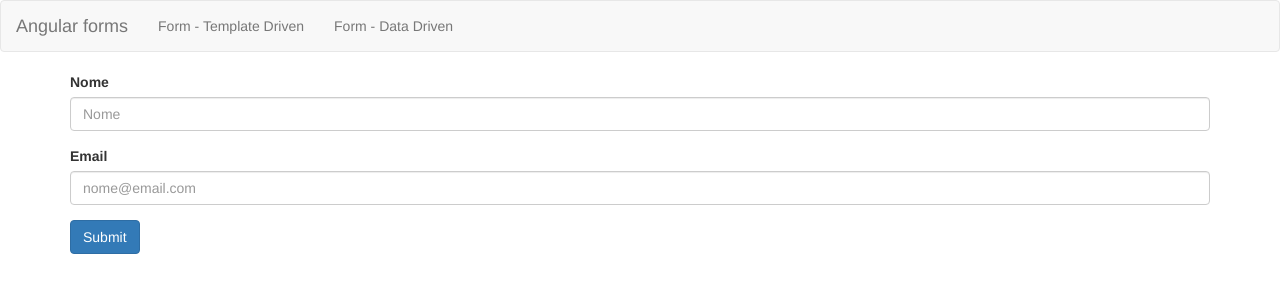
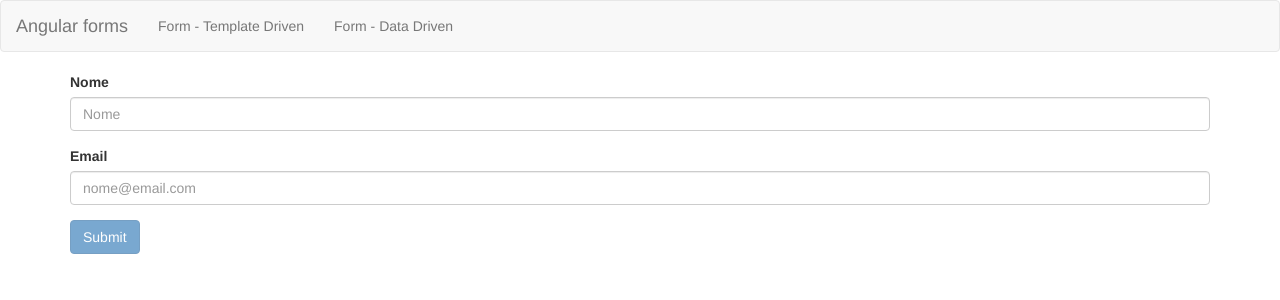
Before and after one commit to nathaliareboucas/angular-v2-v4, an Angular app in the folder forms/: page /templateForm in a window 1280 px wide. Shown: the top 300 px of the page. Built offline with nearby package versions, Linux system fonts and the light colour scheme.

Commit message:
Forms (template driven) Desabilitando o botão de submit para formulário inválido

```diff
--- a/forms/src/app/template-form/template-form.component.html
+++ b/forms/src/app/template-form/template-form.component.html
@@ -33,5 +33,5 @@
     </div>
   </div>
 
-  <button type="submit" class="btn btn-primary">Submit</button>
+  <button type="submit" class="btn btn-primary" [disabled]="!f.valid">Submit</button>
 </form>
```
